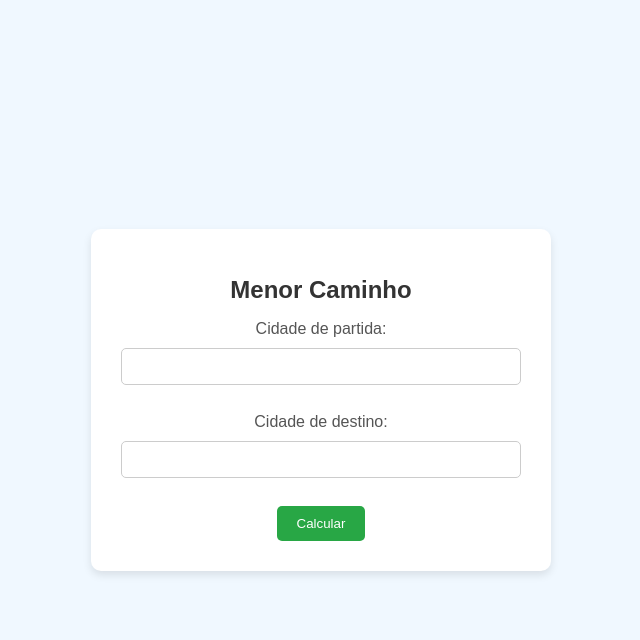
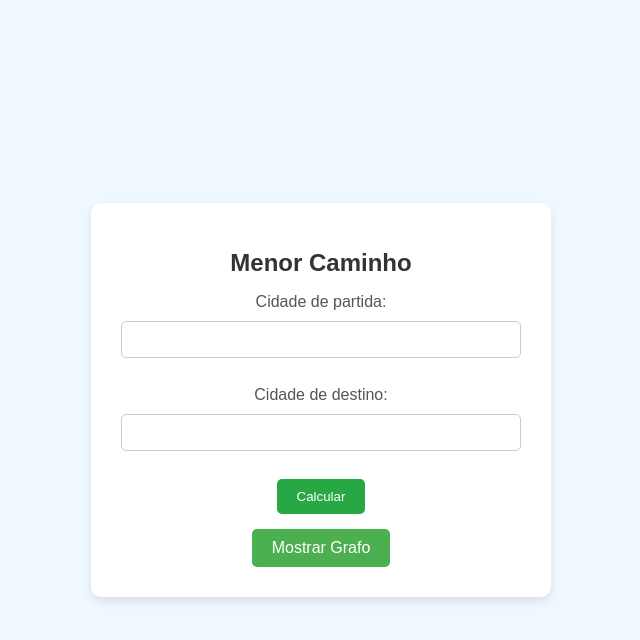
Before and after one commit to matheusferrarimf/ProjetoDijkstra, a Flask app: page / in a window 1280 px wide. Shown: the top 640 px of the page, without its empty margins (319-959 px from the left). Run offline with Flask 3, Linux system fonts and the light colour scheme.

Commit message:
alterações para mostrar grafo

```diff
--- a/projeto dijkstra/static/css/styles.css
+++ b/projeto dijkstra/static/css/styles.css
@@ -61,3 +61,23 @@ p {
     font-size: 18px;
     color: #444;
 }
+
+#grafo-container {
+    text-align: center;
+    margin-left: 20px;
+}
+
+#mostrar-grafo {
+    margin-top: 15px;
+    padding: 10px 20px;
+    background-color: #4CAF50;
+    color: white;
+    border: none;
+    border-radius: 5px;
+    cursor: pointer;
+    font-size: 16px;
+}
+
+#mostrar-grafo:hover {
+    background-color: #45a049;
+}
--- a/projeto dijkstra/static/js/script.js
+++ b/projeto dijkstra/static/js/script.js
@@ -11,3 +11,11 @@ document.addEventListener("DOMContentLoaded", function() {
         }
     });
 });
+document.getElementById('mostrar-grafo').addEventListener('click', function() {
+    var grafoContainer = document.getElementById('grafo-container');
+    if (grafoContainer.style.display === 'none') {
+        grafoContainer.style.display = 'block';
+    } else {
+        grafoContainer.style.display = 'none';
+    }
+});
--- a/projeto dijkstra/templates/index.html
+++ b/projeto dijkstra/templates/index.html
@@ -23,8 +23,17 @@
         <h2>Resultado:</h2>
         <p>{{ resultado }}</p>
         {% endif %}
+        <button id="mostrar-grafo">Mostrar Grafo</button>
+
+
+
     </div>
 
+
+
+    <div id="grafo-container" style="display:none;">
+        <img src="/static/imagem.png" alt="Grafo de Cidades" id="grafo-img">
+    </div>
 
     <script src="{{ url_for('static', filename='js/script.js') }}"></script>
 </body>
```
Also changed, not shown: projeto dijkstra/static/imagem.png (added).
